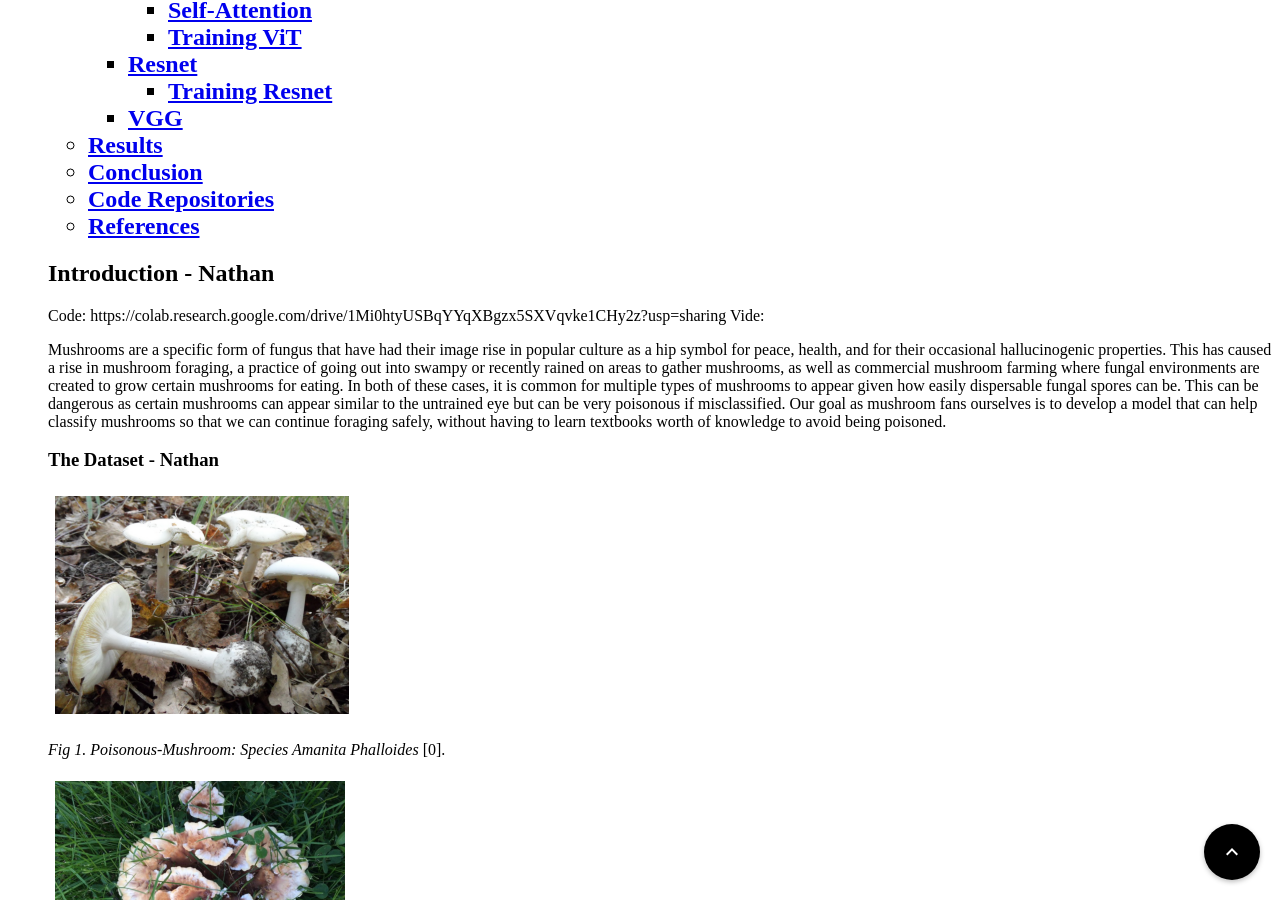
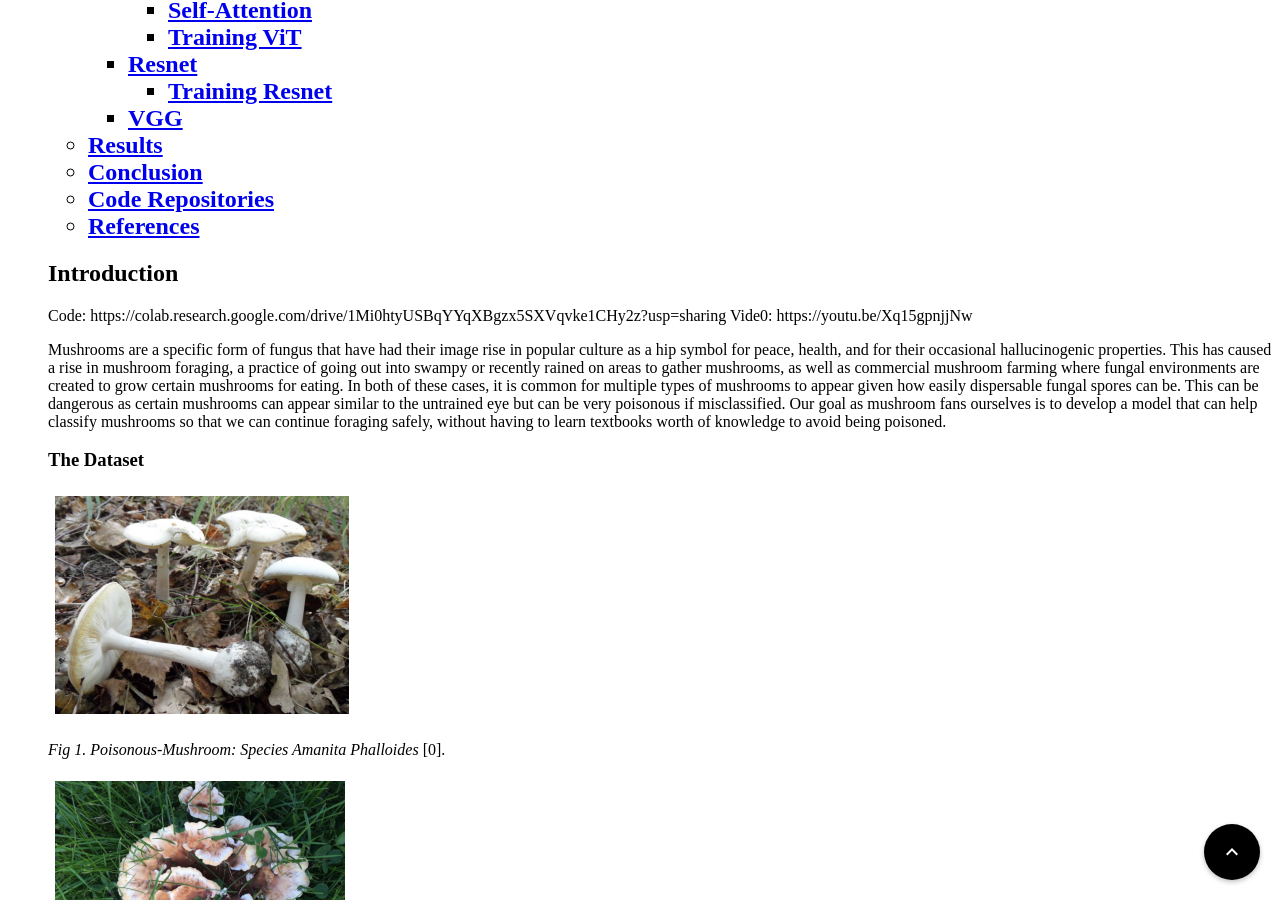
Before and after one commit to UCLAdeepvision/CS188-Projects-2023Winter, a Jekyll site: the page built from index.html, in a window 1280 px wide and 900 px high, scrolled down 3256 px. Built offline with Jekyll 4.4.1, drawn with Linux system fonts in a browser that asks for light colours; some of the changed text lies outside the part shown.

Commit message:
final updates

```diff
--- a/_posts/2023-01-29-team45-mushrooms.md
+++ b/_posts/2023-01-29-team45-mushrooms.md
@@ -32,14 +32,14 @@
 - [Code Repositories](#code-repositories)
 - [References](#references)
 
-## Introduction - Nathan
+## Introduction
 
 Code: https://colab.research.google.com/drive/1Mi0htyUSBqYYqXBgzx5SXVqvke1CHy2z?usp=sharing
-Vide:
+Vide0: https://youtu.be/Xq15gpnjjNw
 
 Mushrooms are a specific form of fungus that have had their image rise in popular culture as a hip symbol for peace, health, and for their occasional hallucinogenic properties. This has caused a rise in mushroom foraging, a practice of going out into swampy or recently rained on areas to gather mushrooms, as well as commercial mushroom farming where fungal environments are created to grow certain mushrooms for eating. In both of these cases, it is common for multiple types of mushrooms to appear given how easily dispersable fungal spores can be. This can be dangerous as certain mushrooms can appear similar to the untrained eye but can be very poisonous if misclassified. Our goal as mushroom fans ourselves is to develop a model that can help classify mushrooms so that we can continue foraging safely, without having to learn textbooks worth of knowledge to avoid being poisoned.
 
-### The Dataset - Nathan
+### The Dataset
 ![Poisonous-Mushroom]({{ '/assets/images/team45/mushroom1.png' | relative_url }})
 {: style="width: 400px; max-width: 100%;"}
 *Fig 1. Poisonous-Mushroom: Species Amanita Phalloides* [0].
@@ -122,7 +122,7 @@
 #### Training ViT
 Initial attempts to train ViT with SGD, a learning rate of 0.01, and momentum of 0.9 were dismal; nearly no learning occurred. We learned that this is because Adam imperically far outperforms SGD for training ViT. After switching to Adam with a learning rate of 0.004, we had much better performance.
 
-### VGG - Nathan
+### VGG
 In 2012, AlexNet shocked the world with its eight layer net, which was deeper than any of its competition at the time. Its successor is called VGGNet, produced by the Visual Geometry Group at Oxford (Somonyan 2015). VGG comes in 16 or 19 layers, and it achieved this increase in the number of layers with one innovation: they set the filter size to 3x3 for every convolutional layer. We use Pytorch's vgg16, which has 16 layers and is pretrained on ImageNet1K. The researchers found that deeper versions of vgg suffered from the vanishing gradients problem.
 
 #### Training VGG
@@ -130,7 +130,7 @@
 
 We trained VGG using Momentum SGD with a learning rate of 0.01 and momentum of 0.9. These hyperparameters definitely need tuning, as learning stops after the first epoch. We unfortunately did not have the resources to do hyperparameter tuning through Ray Tune, which would have allowed us to select the best learning rate. It might also have been better to use Adam, although the relative benefits could only be found imperically.
 
-### ResNet - Nathan
+### ResNet
 In theory, deeper nets would result in better performance, but deep learning nets encountered one big problem: vanishing gradients. Researchers found that if neural nets were deep, their gradients would fail to propagate through the layers. This changed in 2015 with the introduction of the Residual Net and its innovation of the residual by Kaiming He (He 2015). ResNet uses residuals to allow layer inputs to bypass each layer so that the input to the system directly impacts every single layer. Consequently, the gradient of the output directly affects every layer as well, enabling gradients to propagate all the way through the system. We used two pretrained implementations of Kaiming's original paper through Pytorch's ResNet18 and ResNet50. These models each contain many residual convolutional layers, one MaxPool layer, and one average pool layer. Additionally, the models have a fully connected layer at the end so that they can be used for classification. They have both been pretrained on ImageNet1K.
 
 #### Training Resnet
@@ -145,7 +145,7 @@
 When we attempted to use all four models in an ensemble, we were limited by their varied performances, and we were unable to get a higher validation accuracy than 64 percent, which was the accuracy of Resnet. We believe that with 1394 categories to choose from, the four models picked four separate labels on the majority of occasions; our ensemble model's accuracy effectively became the accuracy of whatever model we used for tiebreaking in the case of a four-way tie. Because our ViT model had such poor performance, it nearly never aligned with VGG or Resnet18 to outvote ResNet50 when ResNet50 was incorrect. If Resnet50 was our tiebreaker, then the ensemble model had a slightly lower validation accuracy to Resnet alone. If either of the other models was the tiebreaker, then our performance aligned with that model and fell somewhere between that model's performance and ResNet's performance.
 We then implemented a weighted ensemble and, as expected, encountered a similar problem; our performance was best when Resnet50 had a very high weight so that it could outvote the others. We were not able to achieve an accuracy above Resnet50's accuracy of 64 percent.
 
-![Val-Accuracy-per-Epoch]({{ '/assets/images/team45/validation-accuracy-per-epoch.png' | relative_url }})
+![Val-Accuracy-per-Epoch]({{ '/assets/images/team45/graph2.png' | relative_url }})
 {: style="width: 400px; max-width: 100%;"}
 *Fig 9. Validation Accuracy per Epoch for VGG16 and Resnet50*
 
```
Also changed, not shown: other parts of _posts/2023-01-29-team45-mushrooms.md (+2 -2 lines), assets/images/team45/graph2.png (added).
